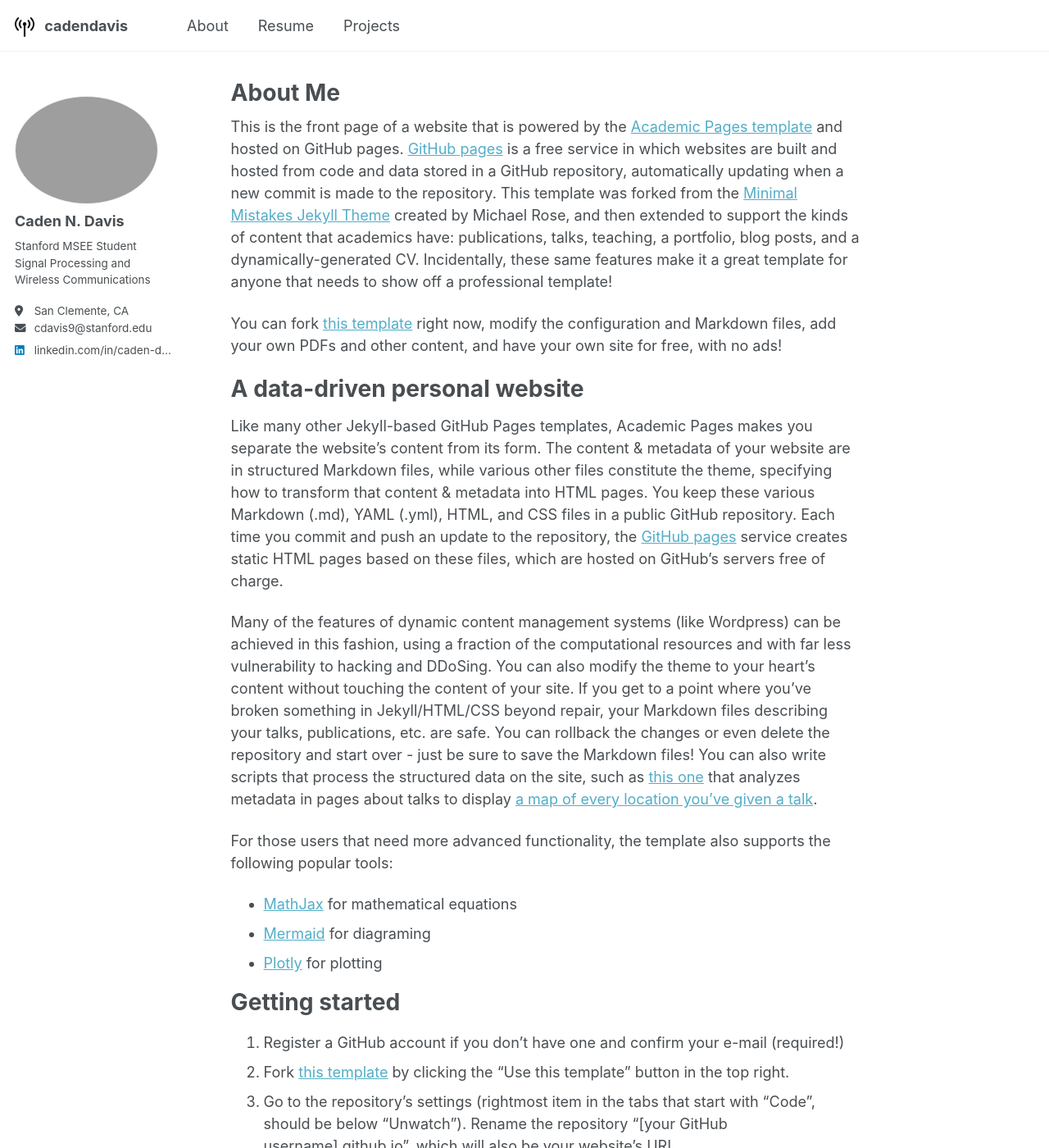
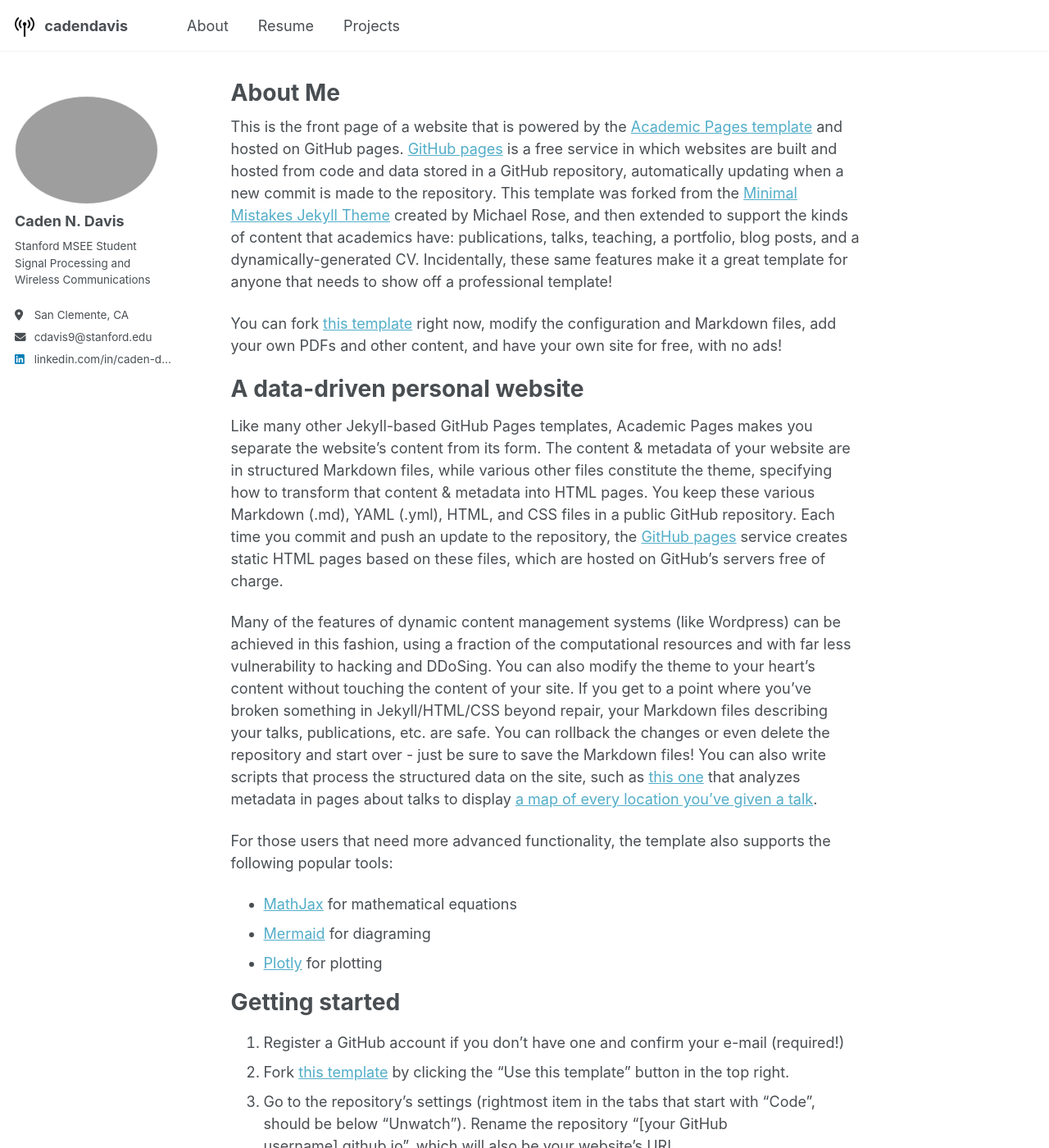
Before and after one commit to caden-davis/caden-davis.github.io, a Jekyll site: the page built from _pages/about.md, in a window 1280 px wide and 1400 px high. Shown: the whole window at 82% size. Built offline with Jekyll 4.4.1, drawn with Linux system fonts in a browser that asks for light colours; a script that is not in the unit is left out.

Commit message:
Adjust line spacing more

```diff
--- a/_sass/layout/_sidebar.scss
+++ b/_sass/layout/_sidebar.scss
@@ -296,7 +296,7 @@
 .author__urls li {
   margin: 0;
   padding: 0;
-  line-height: 1.2; /* or 1 if you want it tighter */
+  line-height: 2; /* or 1 if you want it tighter */
   display: flex; /* ensures consistent height alignment */
   align-items: center;
 }
```
